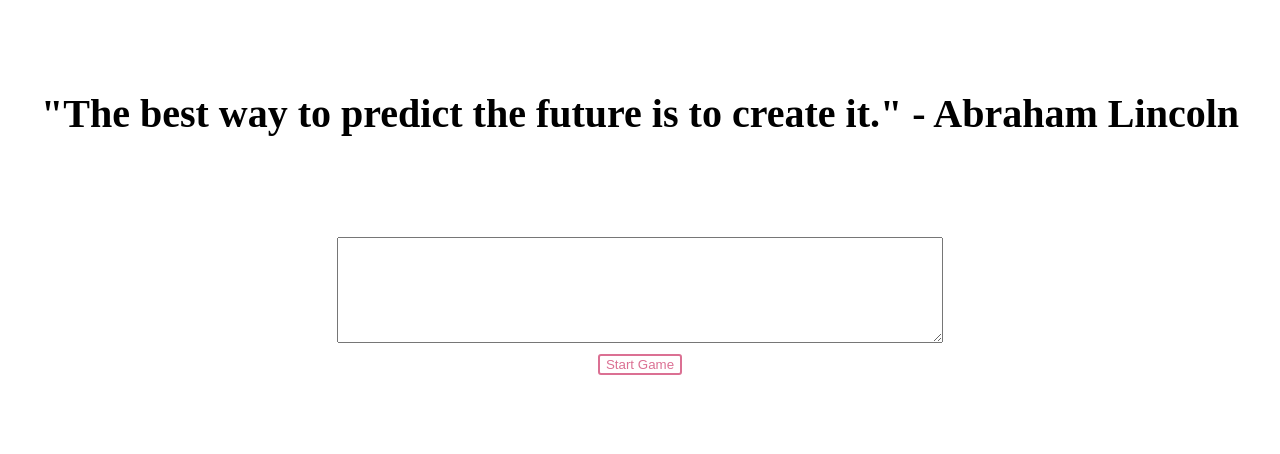
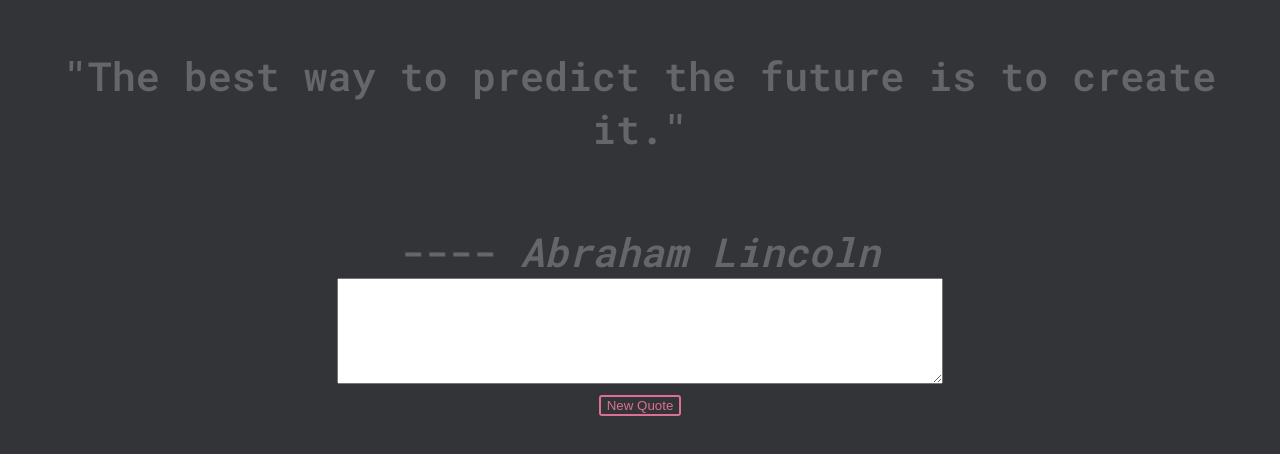
Before and after one commit to darkmasta/typing-game, a React app: page / in a window 1280 px wide. Shown: the part 172-626 px from the top of the page. Built offline with nearby package versions, Linux system fonts and the light colour scheme.

Commit message:
Styled Components

```diff
--- a/index.html
+++ b/index.html
@@ -2,6 +2,9 @@
 <html>
 <head lang="en">
   <title>Hello React</title>
+  <link rel="preconnect" href="https://fonts.googleapis.com">
+  <link rel="preconnect" href="https://fonts.gstatic.com" crossorigin>
+  <link href="https://fonts.googleapis.com/css2?family=Roboto+Mono:wght@400;500;600&display=swap" rel="stylesheet">
 </html>
 <body>
   <div id="app-root">App is loading...</div>
--- a/src/components/Quote.tsx
+++ b/src/components/Quote.tsx
@@ -2,7 +2,8 @@ import React, { useEffect } from "react";
 import styled from "styled-components";
 
 const QuoteContainer = styled.div`
-  margin-bottom: 100px;
+  margin-bottom: 70px;
+  max-width: 1200px;
 `;
 
 interface Quote {
@@ -14,11 +15,19 @@ const Quote: React.FC<Quote> = ({ quote, userText }) => {
   const renderQuote = (): JSX.Element[] => {
     return quote.split("").map((letter, index) => {
       if (userText[index] === letter) {
+        if (userText.length == index + 1) {
           return (
-          <span key={index} className="green">
+            <span key={index} className="correct cursor">
               {letter}
             </span>
           );
+        } else {
+          return (
+            <span key={index} className="correct">
+              {letter}
+            </span>
+          );
+        }
       } else if (userText[index] === undefined) {
         return (
           <span key={index} className="white">
@@ -26,18 +35,22 @@ const Quote: React.FC<Quote> = ({ quote, userText }) => {
           </span>
         );
       } else {
+        if (userText.length == index + 1) {
           return (
-          <span key={index} className="red">
+            <span key={index} className="wrong cursor">
+              {letter}
+            </span>
+          );
+        } else {
+          return (
+            <span key={index} className="wrong">
               {letter}
             </span>
           );
         }
+      }
     });
   };
-
-  useEffect(() => {
-    console.log(userText);
-  }, [userText]);
 
   return <QuoteContainer>{renderQuote()}</QuoteContainer>;
 };
--- a/src/components/Typer.tsx
+++ b/src/components/Typer.tsx
@@ -1,12 +1,27 @@
-import React, { useState } from "react";
+import React, { useEffect, useState } from "react";
 import Quote from "./Quote";
-import Button from "./StartButton";
+import StartButton from "./StartButton";
+import styled from "styled-components";
+
+const Button = styled.button`
+  background: transparent;
+  border-radius: 3px;
+  border: 2px solid palevioletred;
+  color: palevioletred;
+  margin: 0.5em 1em;
+  paddding: 0.25em 1em;
+  &: hover {
+    background: palevioletred;
+    color: white;
+  }
+`;
 
 const Typer: React.FC = () => {
-  const [isStarted, setIsStarted] = React.useState<boolean>(false);
+  const [isStarted, setIsStarted] = React.useState<boolean>(true);
   const [quote, setQuote] = useState<string>(
-    '"The best way to predict the future is to create it." - Abraham Lincoln'
+    '"The best way to predict the future is to create it."'
   );
+  const [auther, setAuther] = useState<string>("Abraham Lincoln");
   const [userText, setUserText] = useState<string[]>([]);
 
   const handleKeyPress = (e: string): void => {
@@ -15,19 +30,53 @@ const Typer: React.FC = () => {
   // typescript onChange event handler react
   const handleChange = (e: React.ChangeEvent<HTMLTextAreaElement>): void => {};
 
+  const fetchNewQuote = (): void => {
+    fetch("https://api.quotable.io/random")
+      .then((response) => response.json())
+      .then((data) => {
+        setQuote(data.content);
+        setUserText([]);
+        setAuther(data.author);
+      });
+  };
+
+  useEffect(() => {
+    if (userText.length == quote.length) {
+      setIsStarted(false);
+      console.log("game ended");
+      console.log(isStarted);
+    }
+  }, [userText]);
+
   return (
     <div className="container">
       <div className="text-quote">
         <Quote quote={quote} userText={userText} />
+        <div>
+          ---- <i>{auther}</i>
+        </div>
       </div>
       <div className="text">
         <textarea
           id="input-text"
+          name="input-text"
+          value={userText.join("")}
           onChange={(e) => handleKeyPress(e.currentTarget.value)}
         ></textarea>
       </div>
       <div className="row">
-        <Button setIsGameStarted={setIsStarted}>Start Game</Button>
+        <Button onClick={fetchNewQuote}>New Quote</Button>
+        {/* {isStarted && <Button onClick={fetchNewQuote}>New Quote</Button>}
+        {!isStarted && (
+          <Button
+            onClick={() => {
+              setIsStarted(false);
+              fetchNewQuote();
+            }}
+          >
+            Finished
+          </Button>
+        )} */}
       </div>
     </div>
   );
--- a/src/styles/main.css
+++ b/src/styles/main.css
@@ -1,3 +1,9 @@
+body {
+  font-family: "Roboto Mono", monospace;
+  background-color: #323437;
+  color: #d1d0c5;
+}
+
 .container {
   width: 100%;
   height: 100vh;
@@ -12,15 +18,32 @@
   height: 100px;
 }
 
-.green {
-  background-color: green;
+.correct {
+  /* background-color: #e2f7e2; */
+  color: #d1d0c5;
 }
 
-.red {
-  background-color: red;
+.wrong {
+  background-color: #ca4754;
 }
 
 .text-quote {
   font-size: 2.5rem;
   font-weight: bold;
+  color: #646669;
+  text-align: center;
 }
+
+.cursor {
+  border-right: 2px solid rgba(255, 255, 255, 0.75);
+  animation: blinkTextCursor 500ms steps(44) infinite normal;
+}
+
+@keyframes blinkTextCursor {
+  from {
+    border-right-color: rgba(255, 255, 255, 0.75);
+  }
+  to {
+    border-right-color: transparent;
+  }
+}
```
Lines whose indentation alone changed are shown as unchanged.
